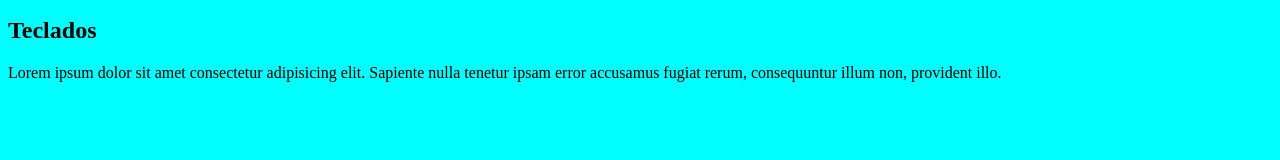
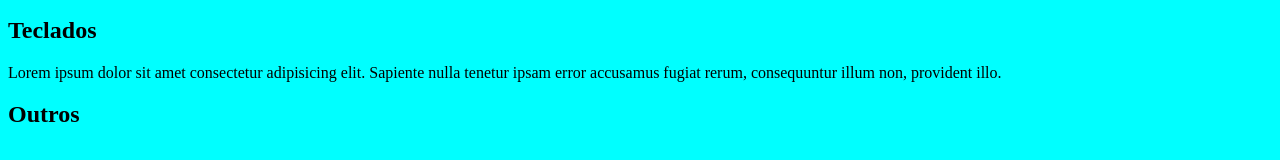
Before and after one commit to nielllynah/Estudo-Caso, a plain HTML site: page index.html in a window 1280 px wide. Shown: the part 222-382 px from the top of the page. Drawn offline with Linux system fonts and the light colour scheme.

Commit message:
Atualizando o index

```diff
--- a/index.html
+++ b/index.html
@@ -16,5 +16,6 @@
     <a href="#"><img src="img/computador1.png" alt="foto de um computador."></a>
     <h2>Teclados</h2>
     <p>Lorem ipsum dolor sit amet consectetur adipisicing elit. Sapiente nulla tenetur ipsam error accusamus fugiat rerum, consequuntur illum non, provident illo.</p>
+    <h2>Outros</h2>
 </body>
 </html>
```
